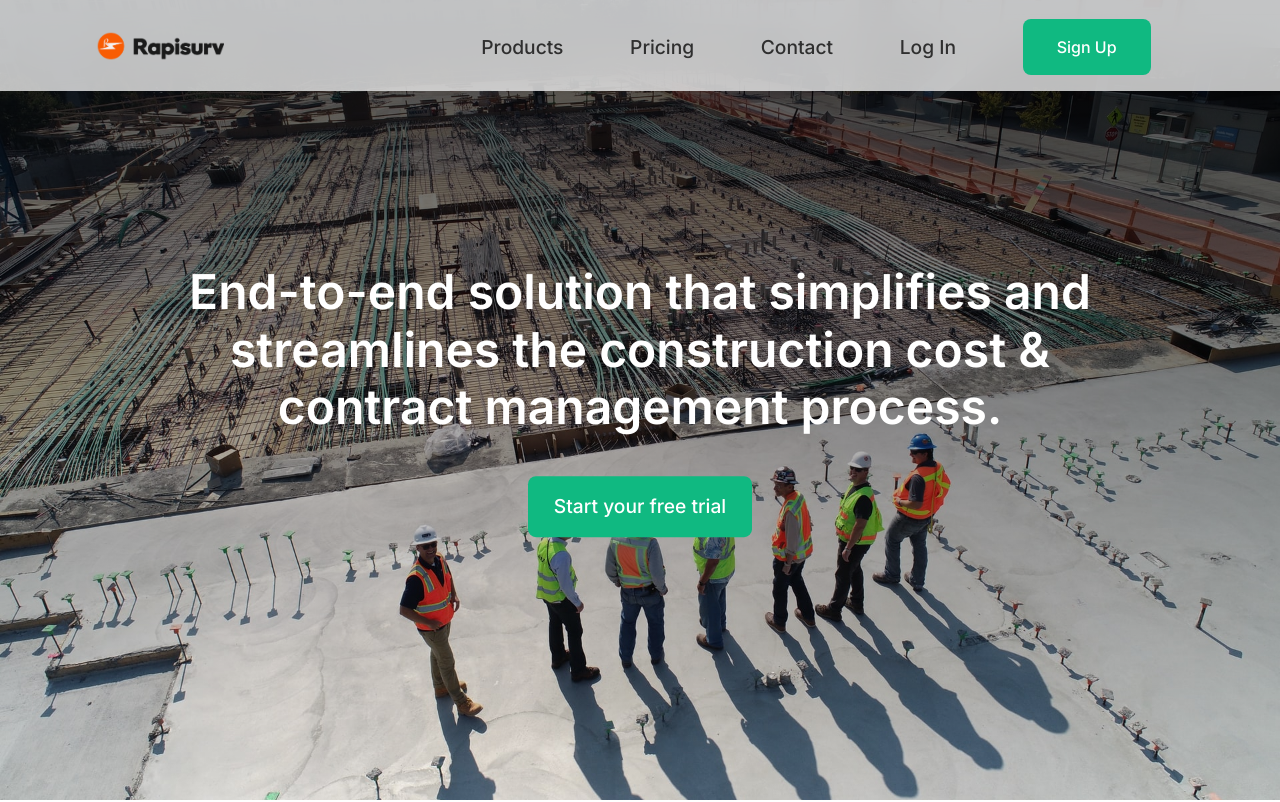
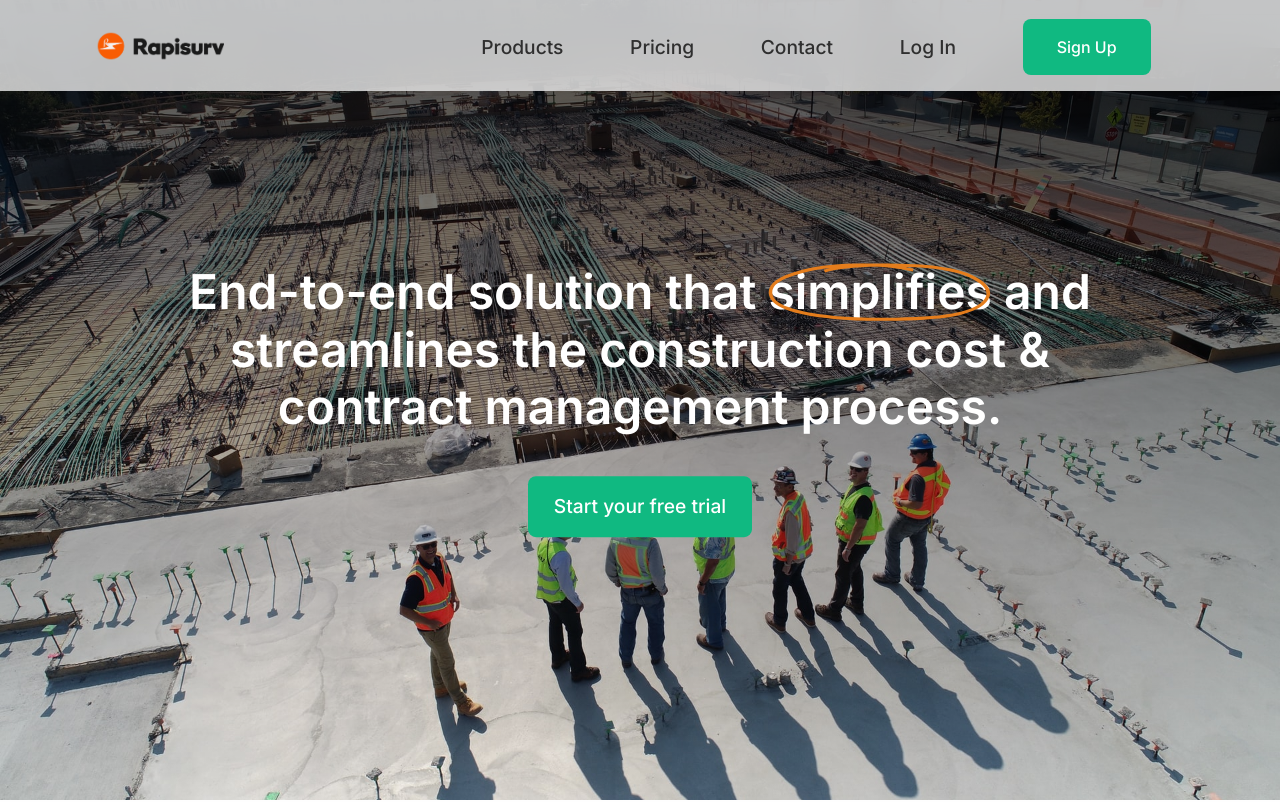
Before and after one commit to The-Henry-Ugo/Rapisurv, a plain HTML site: page index.html in a window 1280 px wide. Shown: the top 802 px of the page. Drawn offline with nearby package versions, Linux system fonts and the light colour scheme.

Commit message:
Added hand-drawn circle to Hero Section

```diff
--- a/index.html
+++ b/index.html
@@ -41,7 +41,9 @@
       <div class="overlay"></div>
 
   <span class="hero-group">
-      <h1>End-to-end solution that simplifies and streamlines the construction cost & contract management process.</h1>
+      <h1>End-to-end solution that <span class="simple">simplifies<svg viewBox="0 0 500 150" preserveAspectRatio="none">
+        <path fill="none" d="M325,18C228.7-8.3,118.5,8.3,78,21C22.4,38.4,4.6,54.6,5.6,77.6c1.4,32.4,52.2,54,142.6,63.7 c66.2,7.1,212.2,7.5,273.5-8.3c64.4-16.6,104.3-57.6,33.8-98.2C386.7-4.9,179.4-1.4,126.3,20.7" />
+      </svg></span> and streamlines the construction cost & contract management process.</h1>
       <button>Start your free trial</button>
   </span>
 
--- a/style.css
+++ b/style.css
@@ -231,6 +231,26 @@ nav ion-icon {
   margin-top: 2rem;
 }
 
+.simple {
+  position: relative;
+  display: inline-block;
+}
+
+.simple svg {
+  position: absolute;
+  top: 0;
+  left: 0;
+  width: 100%;
+  height: 100%;
+  pointer-events: none;
+}
+
+.simple path {
+  stroke: #e47d1c;
+  stroke-width: 8px;
+  stroke-dasharray: 1500 1500;
+}
+
 button {
   text-align: center;
   background: #10b981;
```
